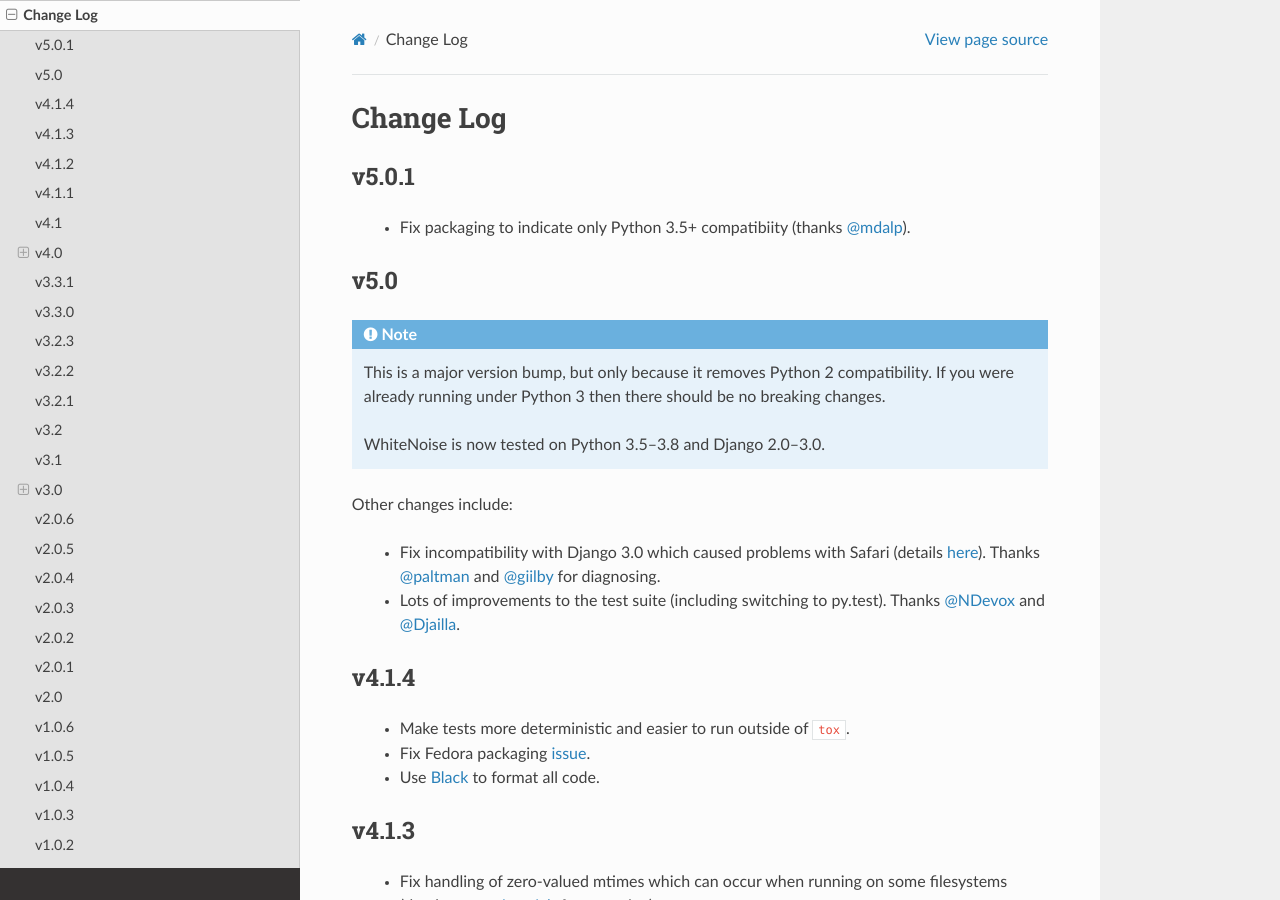
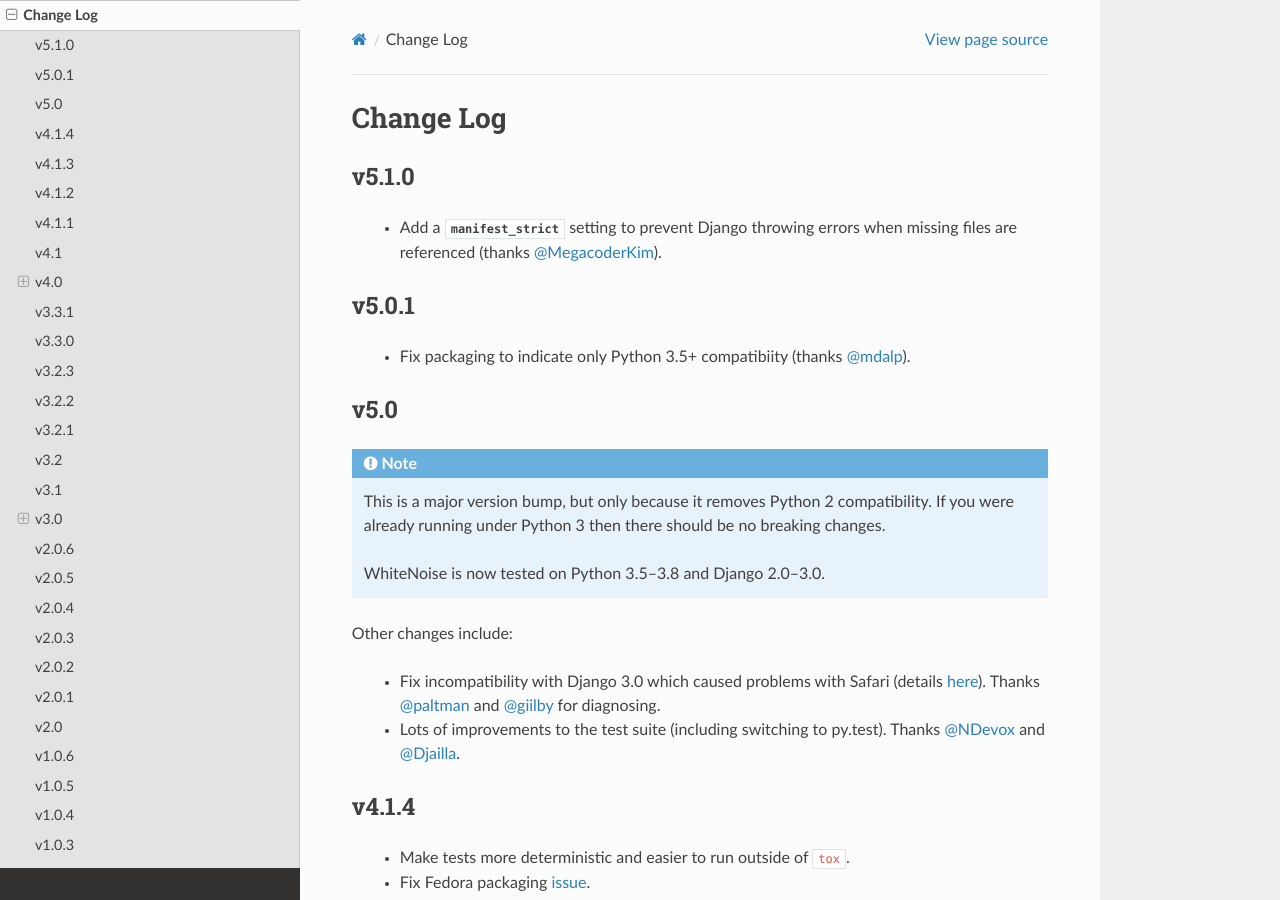
Before and after one commit to gorbunov87/white_noise, a Sphinx documentation site: the page built from docs/changelog.rst, in a window 1280 px wide and 900 px high. Built offline with Sphinx 7.4.7 and the Read the Docs theme 2.0.0, drawn with Linux system fonts in a browser that asks for light colours.

Commit message:
Release version 5.1.0

```diff
--- a/docs/changelog.rst
+++ b/docs/changelog.rst
@@ -4,6 +4,14 @@ Change Log
 .. |br| raw:: html
 
    <br />
+
+
+v5.1.0
+------
+
+ * Add a :any:`manifest_strict <WHITENOISE_MANIFEST_STRICT>` setting to prevent
+   Django throwing errors when missing files are referenced (thanks
+   `@MegacoderKim <https://github.com/MegacoderKim>`_).
 
 
 v5.0.1
--- a/whitenoise/__init__.py
+++ b/whitenoise/__init__.py
@@ -1,5 +1,5 @@
 from .base import WhiteNoise
 
-__version__ = "5.0.1"
+__version__ = "5.1.0"
 
 __all__ = ["WhiteNoise"]
```
